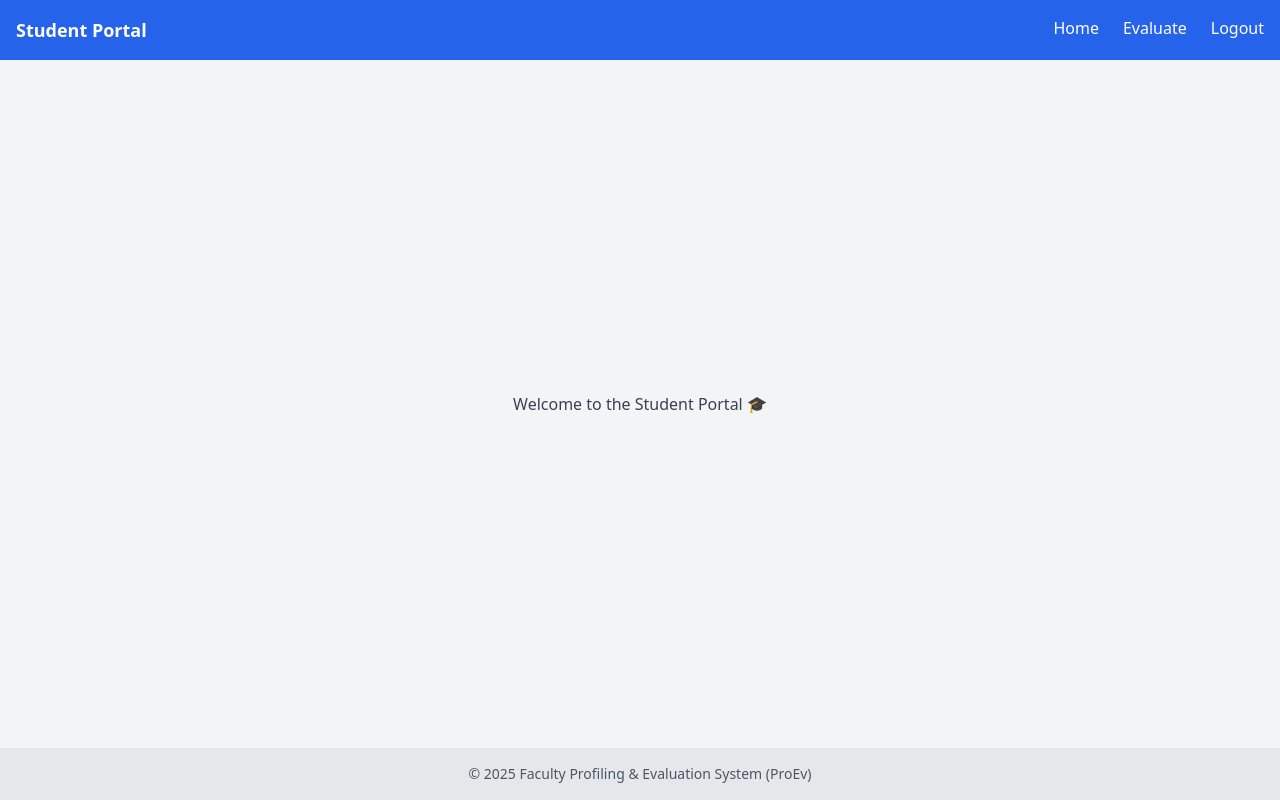
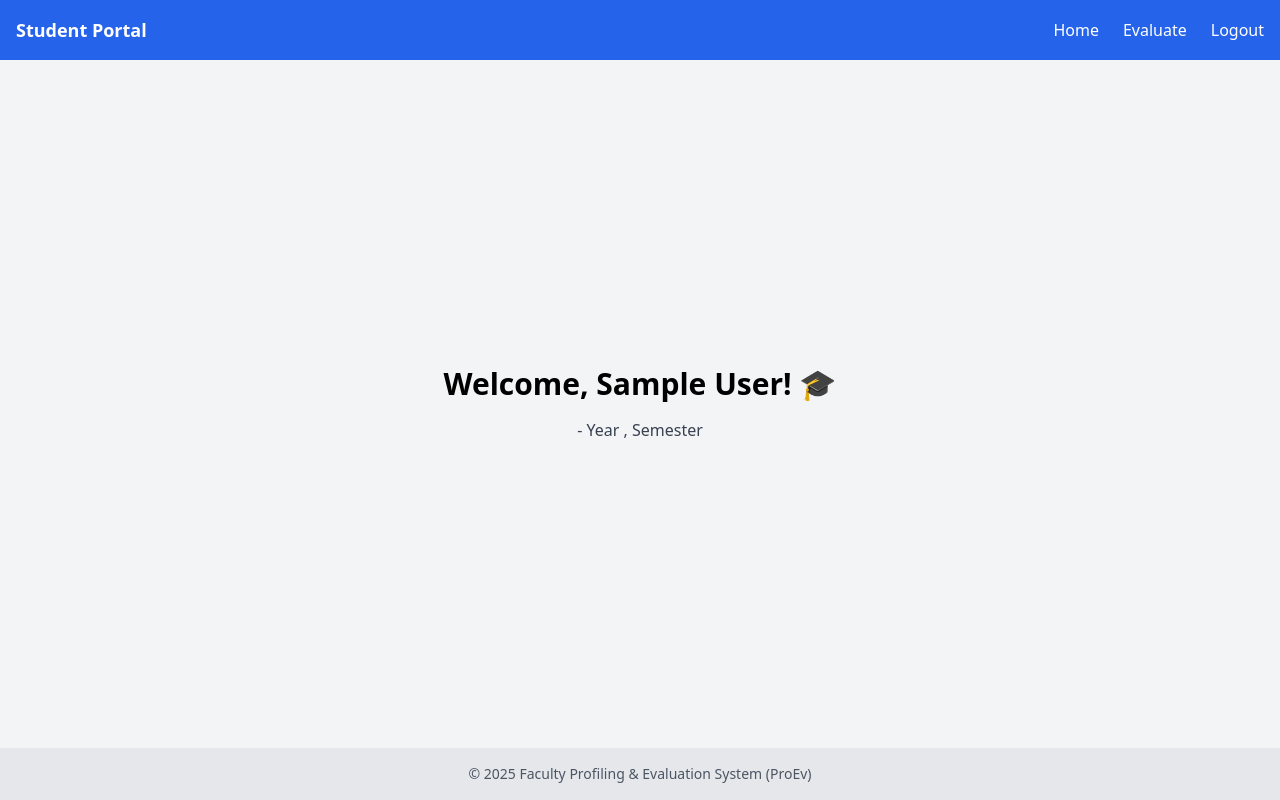
Before and after one commit to rexshimura/Instructor_Evaluation_System_with_Facial_Recognition, a React (Create React App) app in the folder frontend/: page /home in a window 1280 px wide. Built offline with nearby package versions, Linux system fonts and the light colour scheme; sample sign-in values are in the browser's storage.

Commit message:
token added

```diff
--- a/frontend/src/App.js
+++ b/frontend/src/App.js
@@ -1,12 +1,17 @@
 import Login from "./pages/Login";
 import Home from "./pages/home/Home";
 import {Route, Routes} from "react-router-dom";
+import ProtectedRoute from "./token/ProtectedRoute";
 
 function App() {
     return (
     <Routes>
       <Route path="/" element={<Login />} />
-      <Route path="/home" element={<Home />} />
+
+        <Route element={<ProtectedRoute />}>
+          <Route path="/home" element={<Home />} />
+
+        </Route>
     </Routes>
   );
 }
--- /dev/null
+++ b/frontend/src/components/module_feedback/LoadingOverlay.js
@@ -0,0 +1,14 @@
+import React from "react";
+
+export default function LoadingOverlay({ message }) {
+  return (
+    <div className="fixed top-0 left-0 w-full h-full bg-gray-900 bg-opacity-50 flex flex-col justify-center items-center z-50">
+      <div className="flex flex-col items-center p-6 bg-white rounded-lg shadow-xl">
+        {/* Loading Spinner */}
+        <div className="animate-spin rounded-full h-16 w-16 border-t-4 border-b-4 border-blue-500 mb-4"></div>
+        {/* Loading Message */}
+        <p className="text-xl font-semibold text-gray-800">{message}</p>
+      </div>
+    </div>
+  );
+}
--- /dev/null
+++ b/frontend/src/components/module_layout/StudentNavBar.js
@@ -0,0 +1,40 @@
+import React, { useState } from "react";
+import { Link, useNavigate } from "react-router-dom";
+import LoadingOverlay from "../module_feedback/LoadingOverlay"; // Assuming the file path is correct
+
+export default function StudentNavBar() {
+  const [isLoading, setIsLoading] = useState(false);
+  const navigate = useNavigate();
+
+  const handleLogout = () => {
+    setIsLoading(true);
+
+    setTimeout(() => {
+      sessionStorage.removeItem("user");
+      navigate("/");
+      setIsLoading(false);
+    }, 1000);
+  };
+
+  return (
+    <>
+      <nav className="bg-blue-600 text-white p-4 flex justify-between">
+        <h1 className="font-bold text-lg">Student Portal</h1>
+        <ul className="flex gap-6 relative items-center">
+          <li className="hover:underline cursor-pointer">
+            <Link to="/home">Home</Link>
+          </li>
+          <li className="hover:underline cursor-pointer">
+            <Link to="/evaluate">Evaluate</Link>
+          </li>
+          <li className="hover:underline cursor-pointer" onClick={handleLogout}>
+            Logout
+          </li>
+        </ul>
+      </nav>
+
+      {/* Conditionally render the loading overlay */}
+      {isLoading && <LoadingOverlay message="Logging Out" />}
+    </>
+  );
+}
--- a/frontend/src/pages/Login.js
+++ b/frontend/src/pages/Login.js
@@ -3,36 +3,42 @@ import { useNavigate } from "react-router-dom";
 import InputText from "../components/module_input/InputText";
 import InputDateOfBirth from "../components/module_input/InputDateOfBirth";
 import students from "../data/students";
+import LoadingOverlay from "../components/module_feedback/LoadingOverlay";
 
 export default function Login() {
   const [studentId, setStudentId] = useState("");
   const [dob, setDob] = useState("");
   const [message, setMessage] = useState("");
+  const [isLoading, setIsLoading] = useState(false);
   const navigate = useNavigate();
 
   const handleLogin = (e) => {
     e.preventDefault();
+    setIsLoading(true);
 
+    setTimeout(() => {
       const foundStudent = students.find(
         (s) => s.studentId === studentId && s.dob === dob
       );
 
       if (foundStudent) {
-      // ✅ Redirect to home
-      navigate("/home", { state: { student: foundStudent } });
+        sessionStorage.setItem("user", JSON.stringify(foundStudent));
+        navigate("/home");
       } else {
         setMessage("❌ Invalid Student ID or Date of Birth.");
+        setIsLoading(false); // Make sure to hide the overlay on error
       }
+    }, 1500);
   };
 
   return (
+    <>
       <div className="flex justify-center items-center h-screen bg-gray-100">
         <form
           onSubmit={handleLogin}
           className="bg-white p-6 rounded-xl shadow-lg w-96"
         >
           <h2 className="text-2xl font-bold mb-4">Student Login</h2>
-
           <InputText
             label="Student ID"
             value={studentId}
@@ -40,22 +46,24 @@ export default function Login() {
             placeholder="Enter your Student ID"
             type="text"
           />
-
           <InputDateOfBirth
             label="Date of Birth"
             value={dob}
             onChange={(e) => setDob(e.target.value)}
           />
-
           <button
             type="submit"
             className="w-full bg-blue-500 text-white py-2 rounded-lg hover:bg-blue-600 mt-4"
+            disabled={isLoading}
           >
             Login
           </button>
-
           {message && <p className="mt-4 text-center">{message}</p>}
         </form>
       </div>
+
+      {/* Conditionally render the loading overlay */}
+      {isLoading && <LoadingOverlay message="Logging In" />}
+    </>
   );
 }
--- a/frontend/src/pages/home/Home.js
+++ b/frontend/src/pages/home/Home.js
@@ -1,20 +1,14 @@
 import React from "react";
-import { useLocation } from "react-router-dom";
+import StudentNavBar from "../../components/module_layout/StudentNavBar";
 
 export default function Home() {
-  const location = useLocation();
-  const student = location.state?.student;
+  // Retrieve the student data from session storage
+  const userString = sessionStorage.getItem("user");
+  const student = userString ? JSON.parse(userString) : null;
 
   return (
     <div className="min-h-screen bg-gray-100 flex flex-col">
-      <nav className="bg-blue-600 text-white p-4 flex justify-between">
-        <h1 className="font-bold text-lg">Student Portal</h1>
-        <ul className="flex gap-6">
-          <li className="hover:underline cursor-pointer">Home</li>
-          <li className="hover:underline cursor-pointer">Evaluate</li>
-          <li className="hover:underline cursor-pointer">Logout</li>
-        </ul>
-      </nav>
+      <StudentNavBar />
 
       <main className="flex-1 flex flex-col items-center justify-center text-center p-6">
         {student ? (
@@ -27,7 +21,7 @@ export default function Home() {
             </p>
           </>
         ) : (
-          <p className="text-gray-700">Welcome to the Student Portal 🎓</p>
+          <p className="text-gray-700">Please log in to view the portal.</p>
         )}
       </main>
 
--- /dev/null
+++ b/frontend/src/token/ProtectedRoute.js
@@ -0,0 +1,15 @@
+import React from "react";
+import { Navigate, Outlet } from "react-router-dom";
+
+export default function ProtectedRoute() {
+  const user = sessionStorage.getItem("user");
+
+  // Check if a user is authenticated
+  if (!user) {
+    // If not authenticated, redirect to the login page
+    return <Navigate to="/" replace />;
+  }
+
+  // If authenticated, render the child routes (e.g., Home)
+  return <Outlet />;
+}
```
Lines whose indentation alone changed are shown as unchanged.
